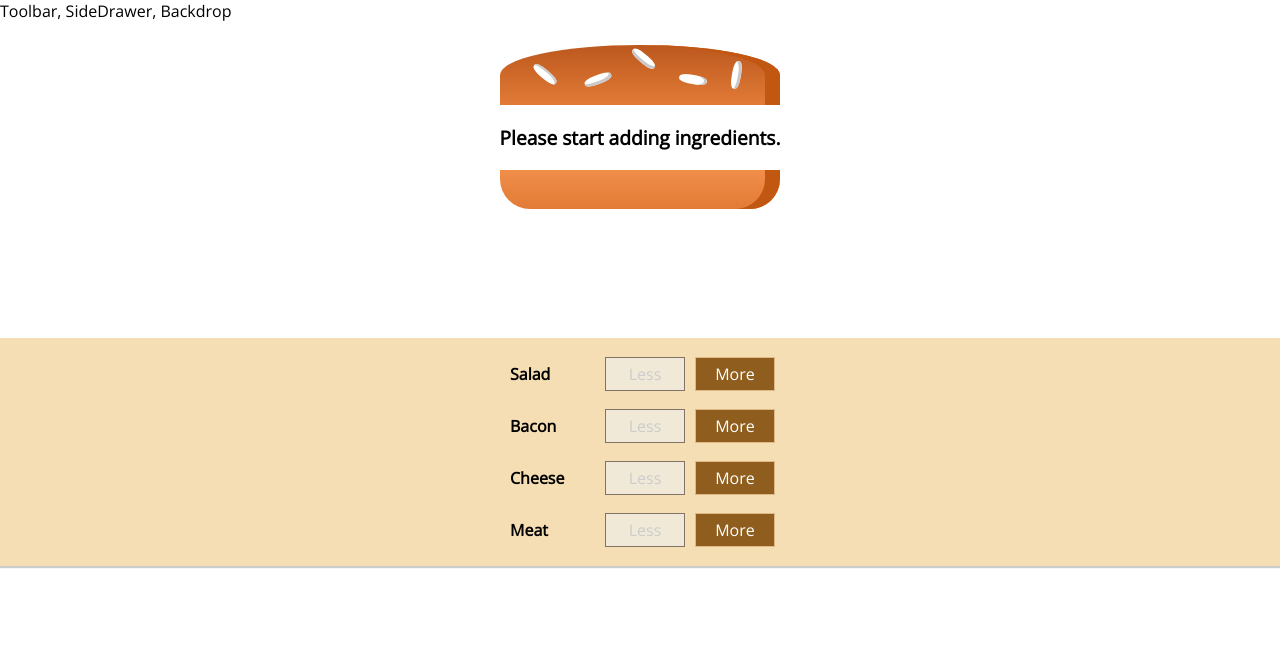
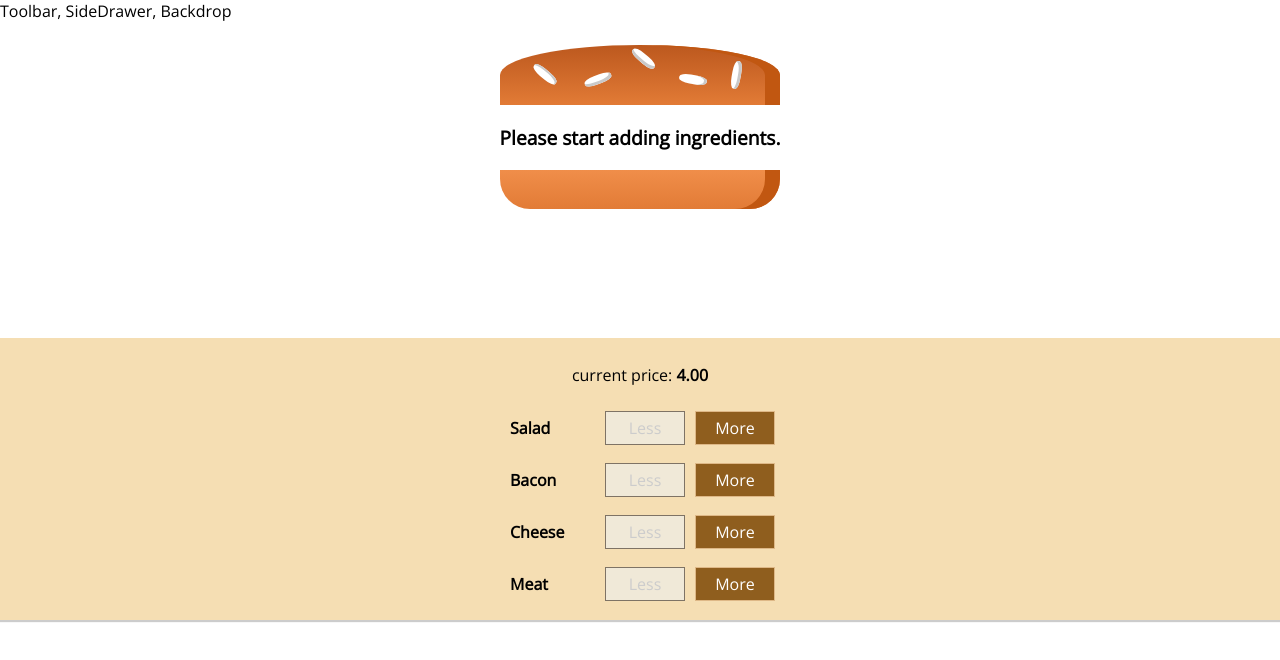
Before and after one commit to valjo01/Burger-App-React, a React app in the folder burger-app/: page / in a window 1280 px wide. Shown: the top 660 px of the page. Built offline with nearby package versions, Linux system fonts and the light colour scheme.

Commit message:
pricing label

```diff
--- a/burger-app/src/components/Burger/BuildControls/BuildControls.js
+++ b/burger-app/src/components/Burger/BuildControls/BuildControls.js
@@ -12,6 +12,9 @@
 
 const buildControls = (props) => (
     <div className={classes.BuildControls}>
+        {/* price label */}
+        <p>current price: <strong>{props.price.toFixed(2)}</strong></p>
+
         {controls.map(ctrl => (
             <BuildControl
                 key={ctrl.label}
--- a/burger-app/src/containers (states)/BurgerBuilder/BurgerBuilder.js
+++ b/burger-app/src/containers (states)/BurgerBuilder/BurgerBuilder.js
@@ -37,7 +37,7 @@
         // update price
         const priceAddition = INGREDIENT_PRICES[type];
         const oldPrice = this.state.totalPrice;
-        const newPrice = oldPrice + newPrice;
+        const newPrice = oldPrice + priceAddition;
         this.setState({totalPrice: newPrice, ingredients: updatedIngredients});
     }
 
@@ -58,7 +58,7 @@
         // update price
         const priceDeduction = INGREDIENT_PRICES[type];
         const oldPrice = this.state.totalPrice;
-        const newPrice = oldPrice - newPrice;
+        const newPrice = oldPrice - priceDeduction;
         this.setState({totalPrice: newPrice, ingredients: updatedIngredients});
     }
 
@@ -80,6 +80,8 @@
                     ingredientAdded={this.addIngredientHandler}
                     ingredientRemoved={this.removeIngredientHandler}
                     disabled={disableInfo}
+                    // price
+                    price={this.state.totalPrice}
                 />
             </Aux>
         );
```
